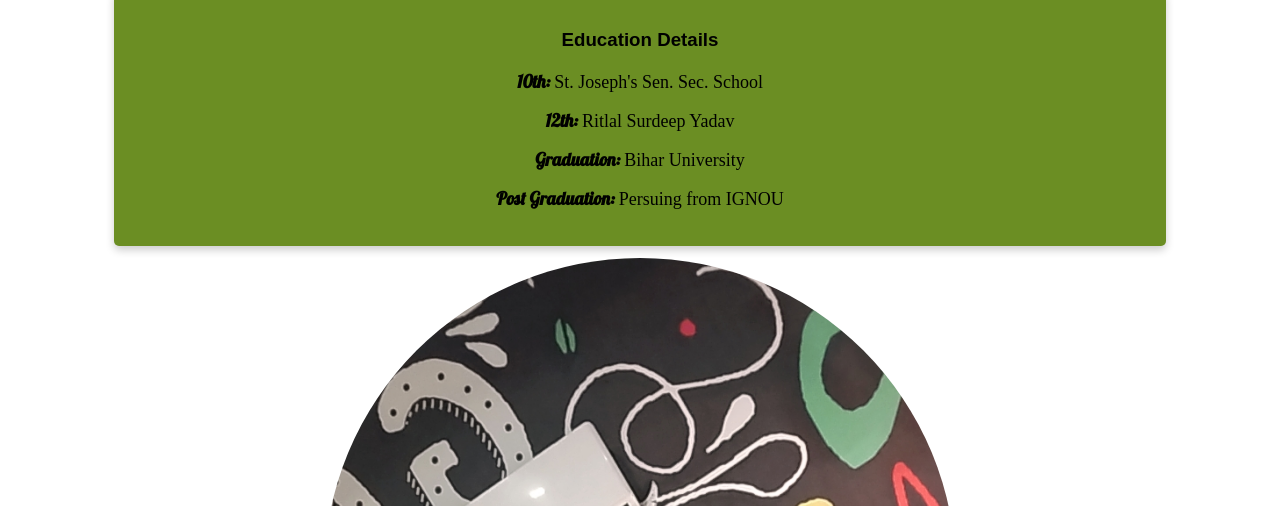
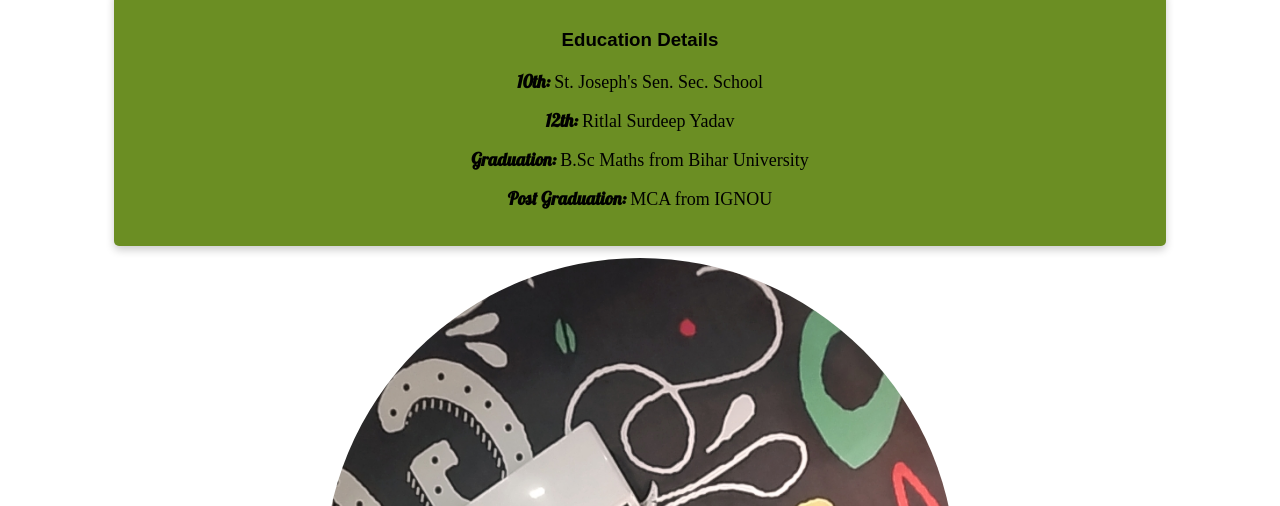
Before and after one commit to bawa-hub/bio-data, a plain HTML site: page index.html in a window 1280 px wide. Shown: the part 594-1100 px from the top of the page. Drawn offline with Linux system fonts and the light colour scheme.

Commit message:
qualifications changes

```diff
--- a/index.html
+++ b/index.html
@@ -68,11 +68,11 @@
             </p>
             <p>
                 <span class="question">Graduation:</span>
-                <span class="answer">Bihar University</span>
+                <span class="answer">B.Sc Maths from Bihar University</span>
             </p>
             <p>
                 <span class="question">Post Graduation:</span>
-                <span class="answer">Persuing from IGNOU</span>
+                <span class="answer">MCA from IGNOU</span>
             </p>
         </div>
         <div class="profilePic">
```
